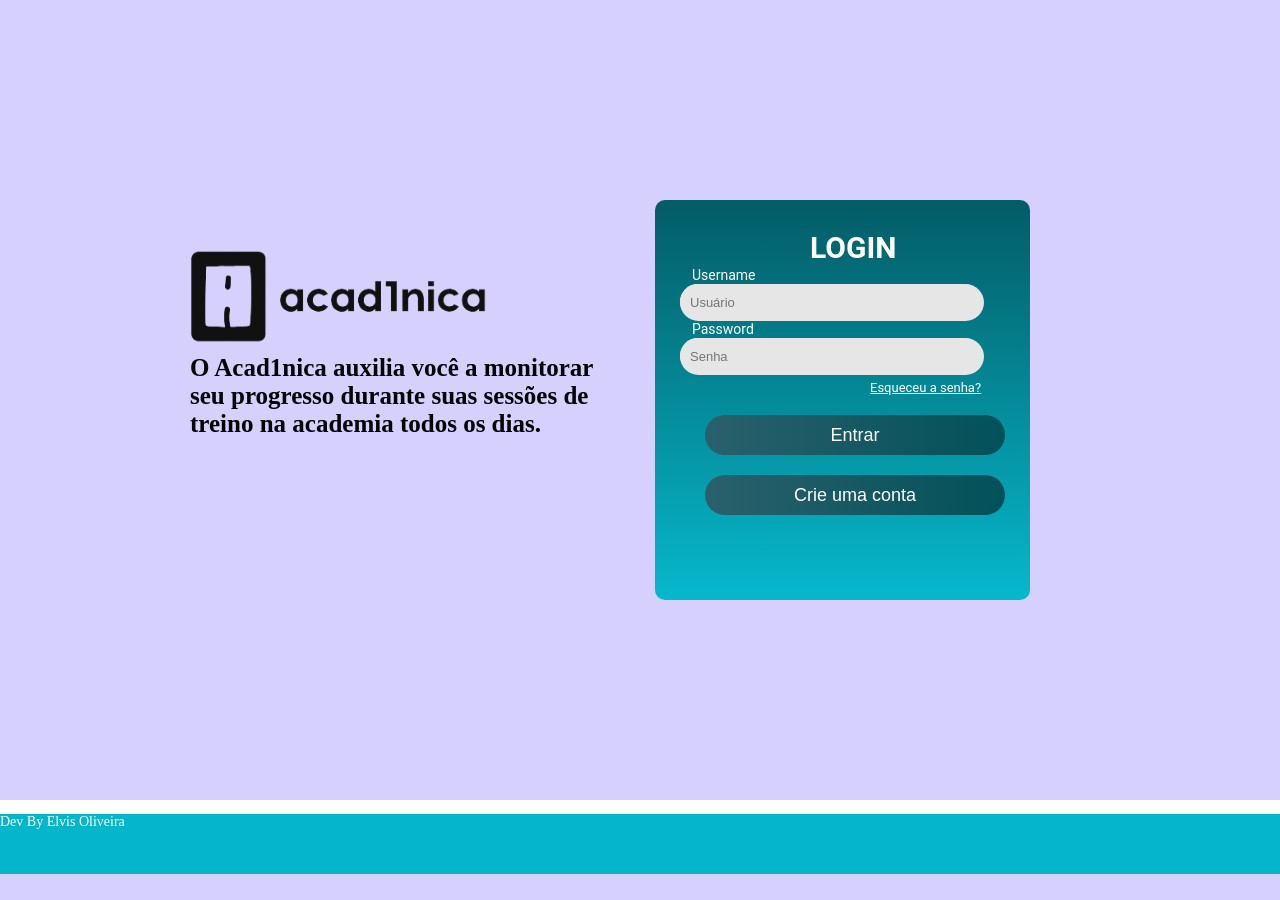
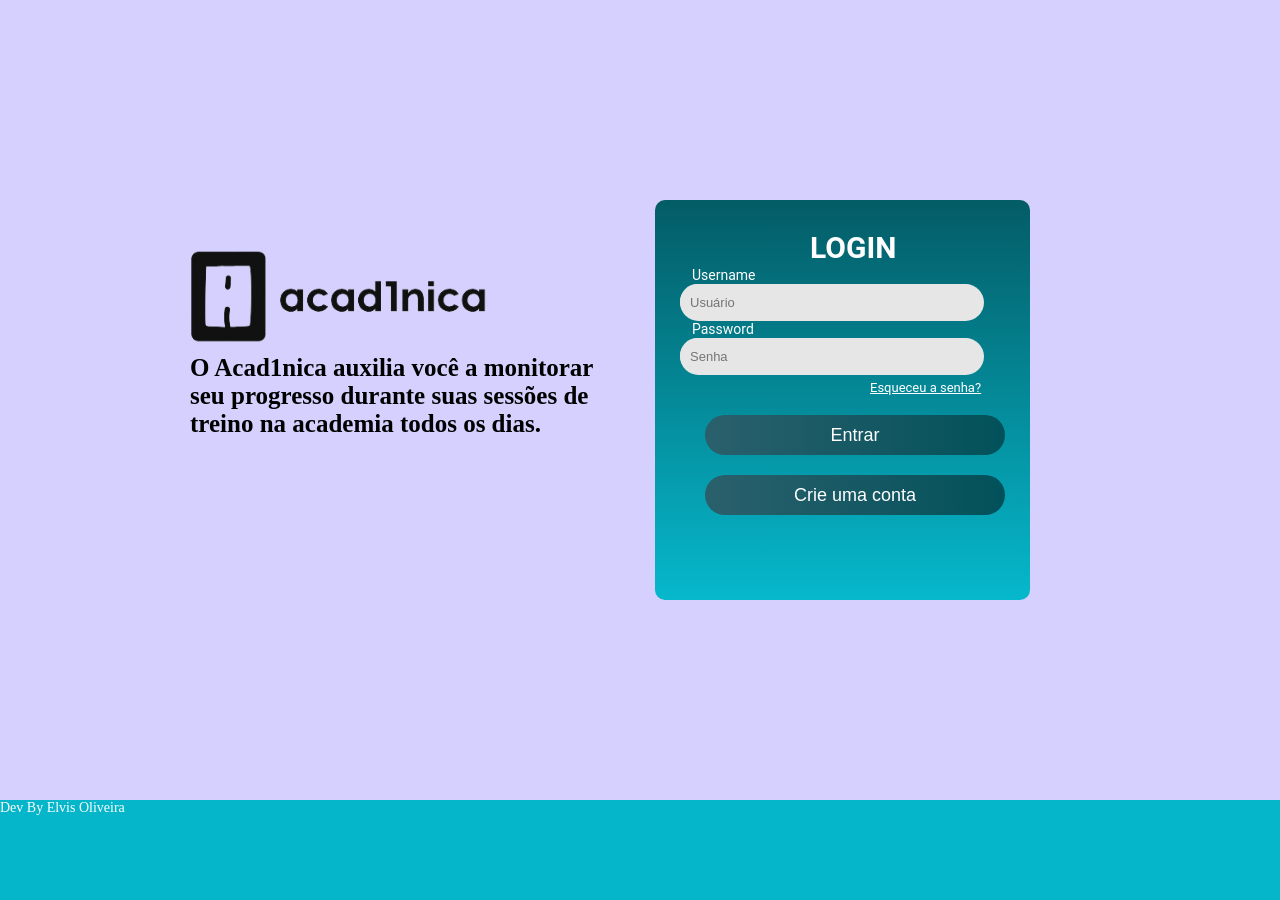
Before and after one commit to elvismota00/pagina_tcc, a PHP site: page /login.html in a window 1280 px wide. Before the commit the page ends 874 px from the top, so only its background shows below. Run offline with PHP 8.4, Linux system fonts and the light colour scheme; some web fonts are replaced.

Commit message:
correçao da viewport

```diff
--- a/login.css
+++ b/login.css
@@ -1,4 +1,4 @@
-body {
+* {
     margin: 0;
 }
 
@@ -137,11 +137,9 @@ h2 {
 
 footer {
     width: 100%;
-    height: 60px;
+    height: 100px;
     background-color: #05B6CA;
     position: relative;
-    bottom: 0;
-    left: 0;
     font-family: roboto-light;
     font-size: 14px;
     color: #fff;
```
